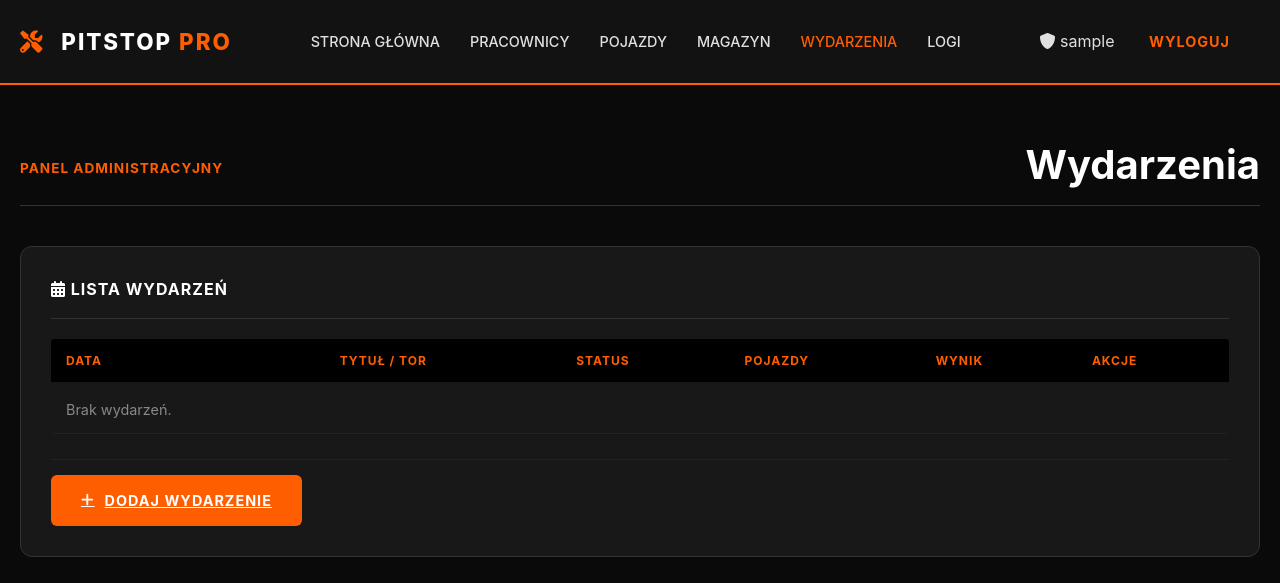
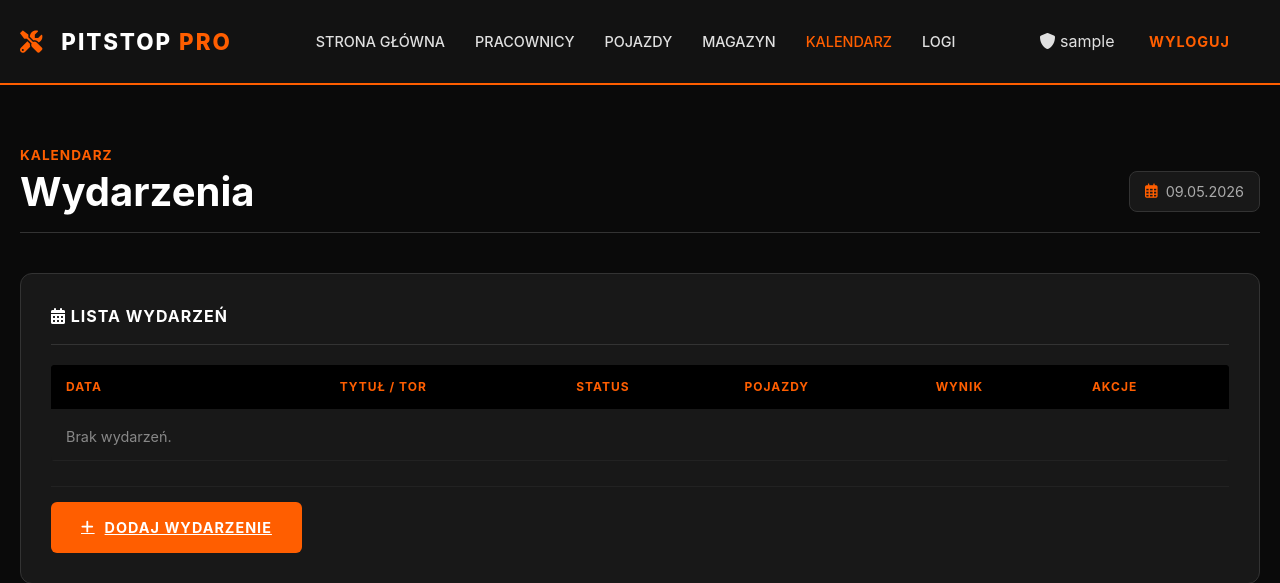
Before and after one commit to Tymon22dev/PitStop_Manager, a PHP site: page /admin/events_manage.php in a window 1280 px wide. Shown: the top 583 px of the page. Run offline with PHP 8.4, Linux system fonts and the light colour scheme; the visitor is signed in with stand-in values (Sample User, id 1); data that the repository does not hold is empty.

Commit message:
Nic ważnego

```diff
--- a/admin/events_manage.php
+++ b/admin/events_manage.php
@@ -46,10 +46,16 @@ include '../includes/header.php';
 ?>
 
     <main class="home-wrapper">
-        <div class="dashboard-header mb-40">
-            <p class="dashboard-sub">Panel administracyjny</p>
+
+    <div class="dashboard-header">
+        <div>
+            <p class="dashboard-sub">Kalendarz</p>
             <h1 class="dashboard-title">Wydarzenia</h1>
         </div>
+        <div class="current-date">
+            <i class="far fa-calendar-alt"></i> <?php echo date('d.m.Y'); ?>
+        </div>
+    </div>
 
         <?php if (isset($_GET['success'])): ?>
         <div class="alert alert-success">
--- a/includes/header.php
+++ b/includes/header.php
@@ -46,7 +46,7 @@ $public_base = '../public/';
                     <li><a href="<?php echo $admin_base; ?>categories.php"
                         class="<?php echo in_array($current_page, ['categories.php','add_category.php','edit_category.php']) ? 'active' : ''; ?>">Magazyn</a></li>
                     <li><a href="<?php echo $admin_base; ?>events_manage.php"
-                        class="<?php echo in_array($current_page, ['events_manage.php','add_event.php','edit_event.php']) ? 'active' : ''; ?>">Wydarzenia</a></li>
+                        class="<?php echo in_array($current_page, ['events_manage.php','add_event.php','edit_event.php']) ? 'active' : ''; ?>">Kalendarz</a></li>
                     <li><a href="<?php echo $admin_base; ?>logs.php"
                         class="<?php echo $current_page === 'logs.php' ? 'active' : ''; ?>">Logi</a></li>
 
--- a/sql/init.sql
+++ b/sql/init.sql
@@ -72,7 +72,8 @@ CREATE TABLE events (
     track_name VARCHAR(100),
     status ENUM('zaplanowane', 'zakończone', 'anulowane') DEFAULT 'zaplanowane',
     result VARCHAR(100) DEFAULT 'nieokreślony',
-    description TEXT
+    description TEXT,
+    image_path VARCHAR(255) NULL
 );
 
 CREATE TABLE event_vehicles (
```
Also changed, not shown: assets/img/AutoSport.jpg (deleted), assets/img/Bmw.jpg (deleted), assets/img/Dostawcze.jpg (deleted), assets/img/Fiat.jpg (deleted), assets/img/Laweta.jpg (deleted), assets/img/TitilePhoto.jpg (deleted), assets/img/events/event_6a04970c3ca53.jpg (added), assets/img/logo.png (deleted), assets/img/rMaster2.jpg (deleted), 4 other files.
